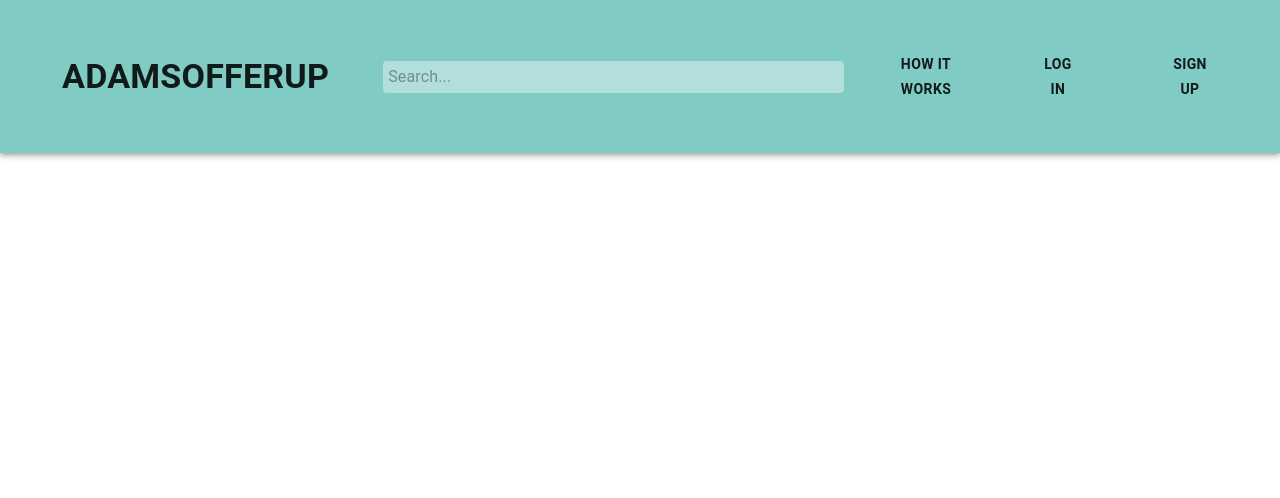
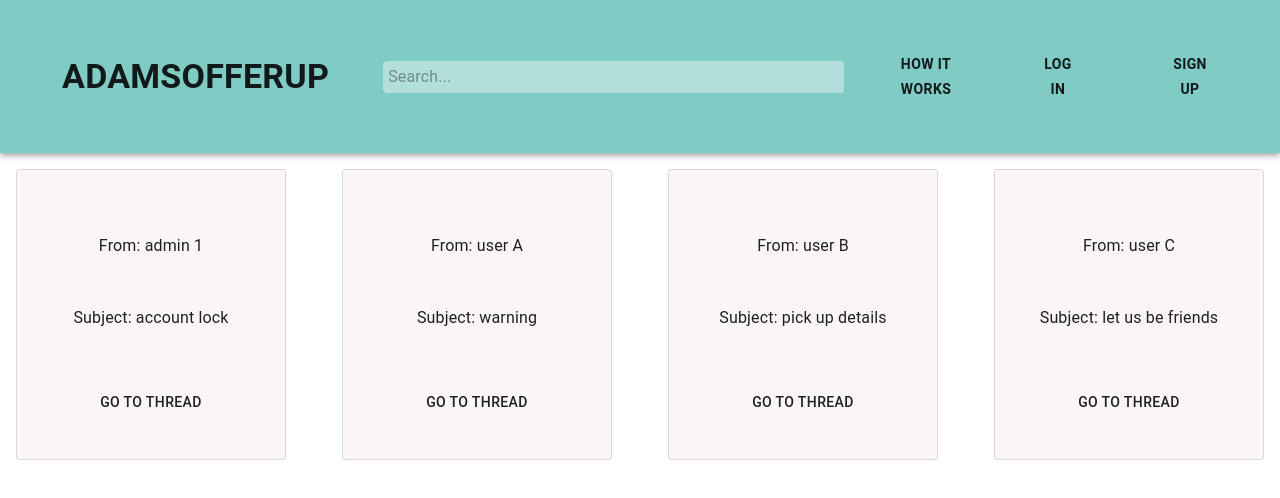
Before and after one commit to ChrisNavoczynski/Adams-OfferUp, a React (Create React App) app in the folder client/: page /threadlist in a window 1280 px wide. Shown: the top 498 px of the page. Built offline with nearby package versions, Linux system fonts and the light colour scheme; what google-maps-react would draw is missing.

Commit message:
components for messaging
message user, thread list, user thread.

```diff
--- a/client/src/App.js
+++ b/client/src/App.js
@@ -6,11 +6,10 @@ import ItemRow from './components/ItemRow/ItemRow';
 import Header from './components/Header/Header';
 import ItemPage from './components/ItemPage/ItemPage';
 import HelpPage from './components/HelpPage/helpPage';
-import ContactSeller from './components/ContactSeller/ContactSeller';
 // import LoginModal from './components/LoginModal/logIn';
 // import Register from './components/Register/register';
 import MessageUser from './components/MessageUser/MessageUser';
-import MessageList from './components/MessageList/MessageList';
+import ThreadList from './components/ThreadList/ThreadList';
 
 function App() {
   return (
@@ -21,18 +20,17 @@ function App() {
           <Route path="/product/:id">
             <ItemPage />
           </Route>
+          <Route path="/thread/:id">
+            {/** individual message thread */}
+          </Route>
           <Route path="/helppage">
             <HelpPage />
           </Route>
+          <Route path="/threadlist">
+            <ThreadList />
+          </Route>
           <Route path="/messageuser">
-            <MessageList />
             <MessageUser />
-          </Route>
-          <Route path="/contactseller">
-            {/** this will have to be set up from item page
-            and from seller page with appropriate props being fed,
-            this form opens a new tab which we probably don't want*/}
-            <ContactSeller />
           </Route>
           <Route path="/login">
             {/** login component */}
--- a/client/src/components/MessageList/MessageList.js
+++ b/client/src/components/ThreadList/ThreadList.js
@@ -1,11 +1,11 @@
 import React from 'react';
-import Message from '../Message/Message';
+import UserThread from '../UserThread/UserThread';
 
 import {
     Grid,
  } from '@material-ui/core';
 
-const MessageList = (props) => {
+const ThreadList = (props) => {
     const messages = [
         {
             id: '1',
@@ -43,11 +43,11 @@ const MessageList = (props) => {
          >
             {messages.map((message) => (
                 <Grid item xs={3}>
-                    <Message message={message}/>
+                    <UserThread message={message}/>
                 </Grid>
             ))}
         </Grid>
     )
 };
 
-export default MessageList;
+export default ThreadList;
--- a/client/src/components/Message/Message.js
+++ b/client/src/components/UserThread/UserThread.js
@@ -6,24 +6,38 @@ import '../ItemCard/ItemCard.css';
 import { Card,
         CardContent,
         makeStyles,
-        Typography } from '@material-ui/core';
+        Typography,
+        CardActions,
+        Button } from '@material-ui/core';
+import { Link } from "react-router-dom";
 
 const useStyles = makeStyles((theme) => ({
     card: {
         margin: theme.spacing(2),
         backgroundColor: "#FAF6F5",
     },
+    link: {
+        textDecoration: "none",
+        color: "black",
+    }
 }));
 
 const Message = (props) => {
     const classes = useStyles();
+    const threadID = props.message.id;
     return (
             <Card className={classes.card} variant="outlined">
                 <CardContent >
                     <Typography>From: {props.message.from}</Typography>
                     <Typography>Subject: {props.message.subject}</Typography>
-                    <Typography>Message: {props.message.message}</Typography>
                 </CardContent>
+                <Link
+                    className={classes.link}
+                    to={"/thread/" + threadID}>
+                <CardActions>
+                    <Button fullWidth="true" >Go To Thread</Button>
+                </CardActions>
+                </Link>
             </Card>
     )
 };
```
